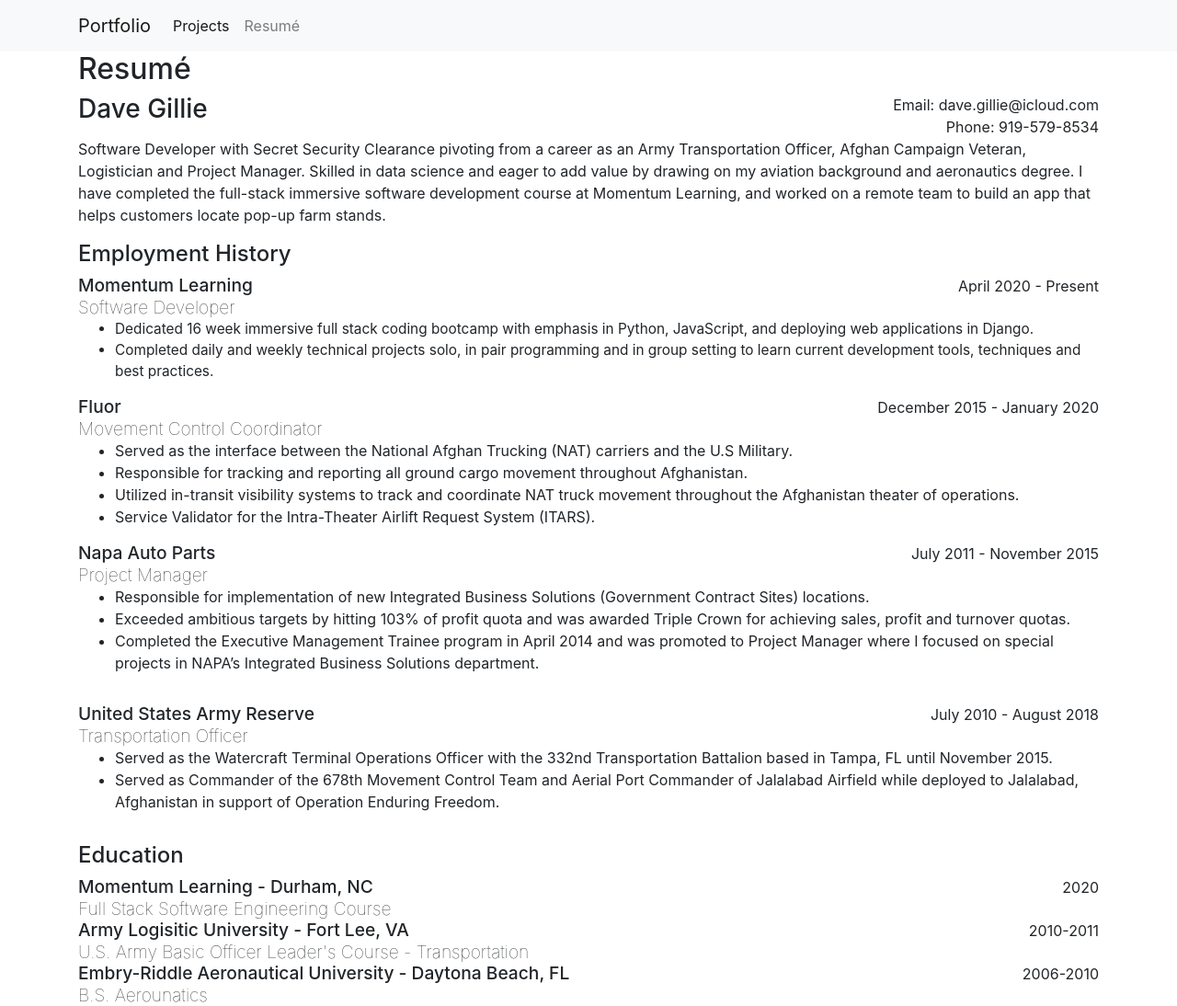
After one commit to gillie1022/mysite, a Django app: a page that uses templates/base.html in a window 1280 px wide. The commit adds this page. Shown: the whole page at 92% size. Run offline with Django 3.2, Linux system fonts and the light colour scheme; parts of the project's set-up code (start-up, migrations or seed data) failed here and were passed over; some libraries are stand-ins or nearby versions.

Commit message:
added resume

```diff
--- a/mysite/views.py
+++ b/mysite/views.py
@@ -3,6 +3,9 @@ from .models import Project, Technology
 
 def homepage(request):
     return render(request, 'mysite/index.html')
+
+def resumé(request):
+    return render(request, 'mysite/resumé.html')
 
 def list_projects(request):
     projects = Project.objects.all()
--- a/project/urls.py
+++ b/project/urls.py
@@ -21,6 +21,7 @@ from mysite import views as mysite_views
 urlpatterns = [
     path('admin/', admin.site.urls),
     path('', mysite_views.homepage, name='homepage'),
+    path('resumé/', mysite_views.resumé, name='resumé'),
     path('projects/', mysite_views.list_projects, name='project_list'),
     path('projects/<int:project_pk>/', mysite_views.project_detail, name='project_detail'),
     path('projects/<technology>/', mysite_views.projects_by_technology, name='projects_by_technology'),
--- /dev/null
+++ b/static/resumé_styles.css
@@ -0,0 +1,106 @@
+.resume {
+    display: flex;
+    flex-flow: wrap;
+  }
+
+  #resumeTitle {
+    width: 100%;
+  }
+  .bodyTop {
+    width: 100%;
+    display: grid;
+    grid-template-columns: 50% 50%;
+    grid-template-rows: auto auto auto;
+  }
+
+  .name {
+    grid-column: 1/1;
+    grid-row: 1 / span 2;
+    margin: 0px;
+  }
+
+  #email {
+    grid-column: 2 / span 1;
+    grid-row: 1 / span 1;
+    justify-self: end;
+  }
+
+  #phone {
+    grid-column: 2 / span 1;
+    grid-row: 2 / span 1;
+    justify-self: end;
+  }
+
+  .resumeSummary {
+    grid-column: 1 / span 2;
+    grid-row: 3 / span 1;
+  }
+
+  .sectionTitle {
+    width: 100%;
+  }
+  .job {
+    width: 100%;
+    display: flex;
+    flex-wrap: wrap;
+  }
+
+  .company {
+    margin: 0px;
+    width: 50%;
+    font-size: 1.5vw;
+  }
+
+  .dateBox {
+    display: flex;
+    width: 50%;
+    justify-content: flex-end;
+  }
+  .dateBox p {
+    margin: 0px;
+  }
+
+  .jobTitle {
+    font-size: 1.5vw;
+    margin: 0px;
+    font-weight: 100;
+  }
+
+  .jobDescription {
+    font-size: 1.2vw;
+  }
+
+  @media screen and (max-width: 1023px) {
+    .bodyTop {
+      display: flex;
+      flex-wrap: wrap;
+    }
+
+    .name {
+      width: 100%;
+    }
+
+    #email {
+      width: 100%;
+    }
+
+    .company {
+      width: 100%;
+      font-size: 1.5em;
+    }
+    .jobTitle {
+      font-size: 1.5em;
+    }
+    .dateBox {
+      width: 100%;
+      justify-content: flex-start;
+    }
+
+    .sectionTitle {
+      font-size: 1.75em;
+    }
+    .jobDescription {
+      font-size: 1.25em;
+      line-height: 1.25em;
+    }
+  }
--- a/templates/base.html
+++ b/templates/base.html
@@ -24,7 +24,7 @@
                   <a class="nav-link" href="{% url 'project_list' %}">Projects</a>
                 </li>
                 <li class="nav-item">
-                  <a class="nav-link" href="#">Blog</a>
+                  <a class="nav-link" href="{% url 'resumé' %}">Resumé</a>
                 </li>
               </ul>
             </div>
--- /dev/null
+++ b/templates/mysite/resumé.html
@@ -0,0 +1,116 @@
+{% extends 'base.html' %}
+{% load static %}
+{% block styles %}
+<link rel="stylesheet" href="{% static 'resumé_styles.css' %}">
+{% endblock %}
+{% block content %}
+<div class="resume">
+    <h2 class="pageTitle" id="resumeTitle">Resumé</h2>
+    <div class="bodyTop">
+        <h3 class="name">Dave Gillie</h3>
+
+        <a id="email">Email: dave.gillie@icloud.com</a>
+        <a id="phone">Phone: 919-579-8534</a>
+
+        <p class="resumeSummary">
+            Software Developer with Secret Security Clearance pivoting from a career as an Army Transportation
+            Officer, Afghan Campaign Veteran, Logistician and Project Manager. Skilled in data science and eager to
+            add value by drawing on my aviation background and aeronautics degree. I have completed the full-stack
+            immersive software development course at Momentum Learning, and worked on a remote team to build an app
+            that helps customers locate pop-up farm stands.
+
+        </p>
+    </div>
+    <h4 class="sectionTitle">Employment History</h4>
+    <div class="job">
+        <h5 class="company">Momentum Learning</h5>
+        <div class="dateBox">
+            <p>April 2020 - Present</p>
+        </div>
+        <h6 class="jobTitle">Software Developer</h6>
+        <!-- <p class="jobDescription"> -->
+        <ul class="jobDescription">
+            <li>Dedicated 16 week immersive full stack coding bootcamp with emphasis in Python, JavaScript, and
+                deploying web applications in Django.</li>
+            <li>Completed daily and weekly technical projects solo, in pair programming and in group setting to
+                learn current development tools, techniques and best practices. </li>
+        </ul>
+        <!-- </p> -->
+        <div class="job">
+            <h5 class="company">Fluor</h5>
+            <div class="dateBox">
+                <p>December 2015 - January 2020</p>
+            </div>
+            <h6 class="jobTitle">Movement Control Coordinator</h6>
+            <p class="jobDescription">
+            <ul>
+                <li>Served as the interface between the National Afghan Trucking (NAT) carriers and the U.S
+                    Military. </li>
+                <li>Responsible for tracking and reporting all ground cargo movement throughout Afghanistan.
+                </li>
+                <li>Utilized in-transit visibility systems to track and coordinate NAT truck movement throughout the Afghanistan theater of operations.
+                </li>
+                <li>Service Validator for the Intra-Theater Airlift Request System (ITARS).
+                </li>
+            </ul>
+            </p>
+        </div>
+        <div class="job">
+            <h5 class="company">Napa Auto Parts</h5>
+            <div class="dateBox">
+                <p>July 2011 - November 2015</p>
+            </div>
+            <h6 class="jobTitle">Project Manager</h6>
+            <p class="jobDescription">
+            <ul>
+                <li>Responsible for implementation of new Integrated Business Solutions (Government Contract Sites)
+                    locations.
+                </li>
+                <li>Exceeded ambitious targets by hitting 103% of profit quota and was awarded Triple Crown for
+                    achieving sales, profit and turnover quotas.</li>
+                <li>Completed the Executive Management Trainee program in April 2014 and was promoted to Project
+                    Manager where I focused on special projects in NAPA’s Integrated Business Solutions department.
+                </li>
+            </ul>
+            </p>
+        </div>
+        <div class="job">
+            <h5 class="company">United States Army Reserve</h5>
+            <div class="dateBox">
+                <p class="dates">July 2010 - August 2018</p>
+            </div>
+            <h6 class="jobTitle">Transportation Officer</h6>
+            <p class="jobDescription">
+            <ul>
+                <li>
+                    Served as the Watercraft Terminal Operations Officer with the 332nd Transportation Battalion
+                    based in Tampa, FL until November 2015.
+                </li>
+                <li>Served as Commander of the 678th Movement Control Team and Aerial Port Commander of Jalalabad Airfield while deployed to Jalalabad, Afghanistan in support of Operation Enduring Freedom. </li>
+            </ul>
+            </p>
+        </div>
+        <h4 class="sectionTitle">Education</h4>
+        <div class="job">
+            <h5 class="company">Momentum Learning - Durham, NC</h5>
+            <div class="dateBox">
+                <p>2020</p>
+            </div>
+            <h6 class="jobTitle">Full Stack Software Engineering Course</h6>
+        </div>
+        <div class="job">
+            <h5 class="company">Army Logisitic University - Fort Lee, VA</h5>
+            <div class="dateBox">
+                <p>2010-2011</p>
+            </div>
+            <h6 class="jobTitle">U.S. Army Basic Officer Leader's Course - Transportation</h6>
+        </div>
+        <div class="job">
+            <h5 class="company">Embry-Riddle Aeronautical University - Daytona Beach, FL</h5>
+            <div class="dateBox">
+                <p>2006-2010</p>
+            </div>
+            <h6 class="jobTitle">B.S. Aerounatics</h6>
+        </div>
+    </div>
+    {% endblock %}
```
Also changed, not shown: templates/mysite/index.html (+17 -1 lines).
